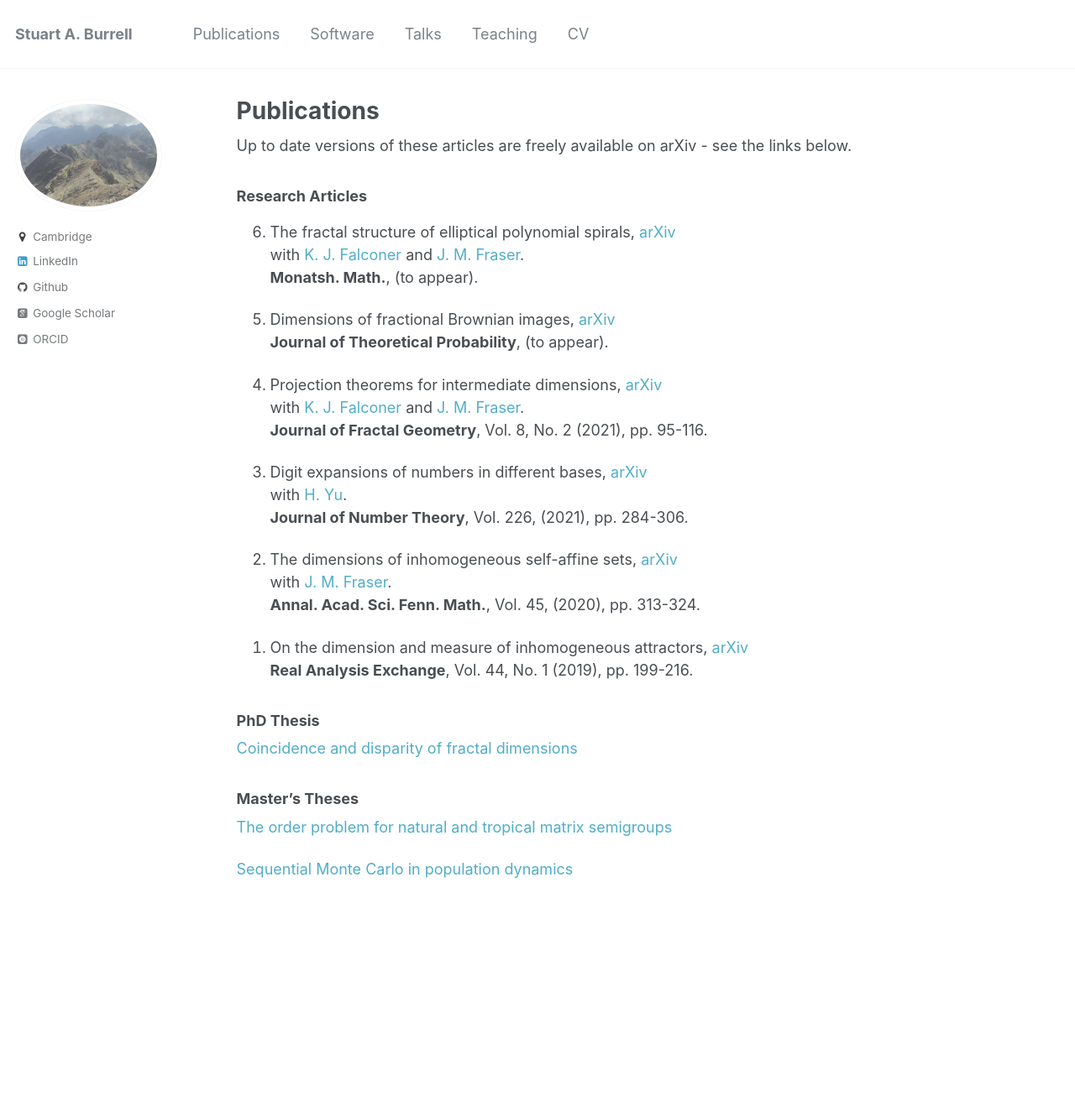
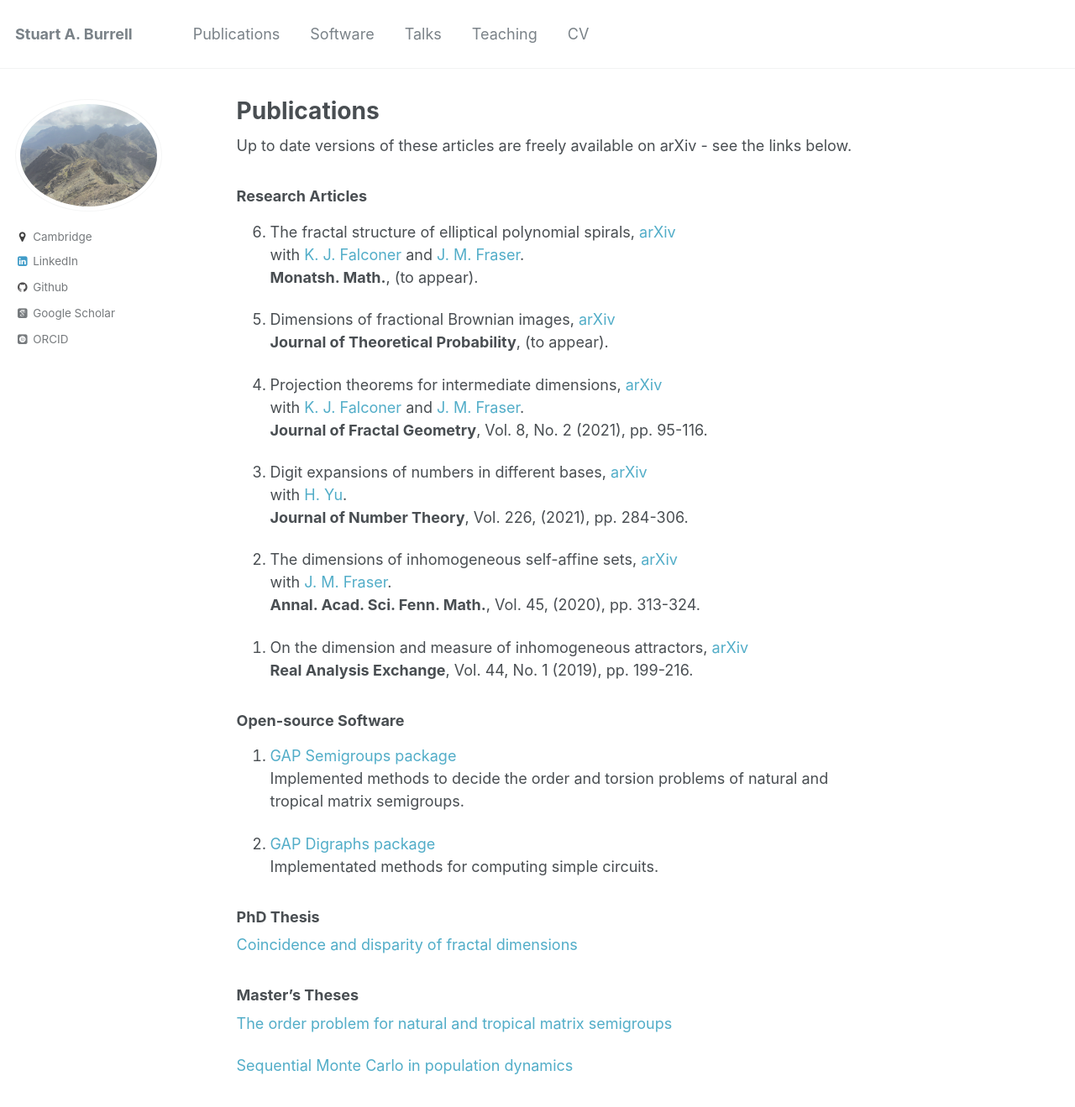
Before and after one commit to stuartburrell/stuartburrell.github.io, a Jekyll site: the page built from _pages/publications.md, in a window 1280 px wide and 1334 px high. Shown: the top 1319 px of the window at 84% size. Built offline with Jekyll 4.4.1, drawn with Linux system fonts in a browser that asks for light colours; some web fonts are replaced.

Commit message:
add soft

```diff
--- a/_pages/publications.md
+++ b/_pages/publications.md
@@ -30,6 +30,15 @@ with [J. M. Fraser](http://www.mcs.st-andrews.ac.uk/~jmf32/).
 1. On the dimension and measure of inhomogeneous attractors, [arXiv](https://arxiv.org/abs/1805.00887)
 **Real Analysis Exchange**, Vol. 44, No. 1 (2019), pp. 199-216.
 {: reversed="reversed"}
+
+### Open-source Software
+
+1. [GAP Semigroups package](http://www.gap-system.org/Packages/semigroups.html)
+Implemented methods to decide the order and torsion problems of natural and tropical matrix semigroups.
+
+2. [GAP Digraphs package](http://www.gap-system.org/Packages/digraphs.html)
+Implementated methods for computing simple circuits.
+
 ### PhD Thesis
 
 [Coincidence and disparity of fractal dimensions](https://stuartburrell.github.io/files/phdthesis.pdf)
```
